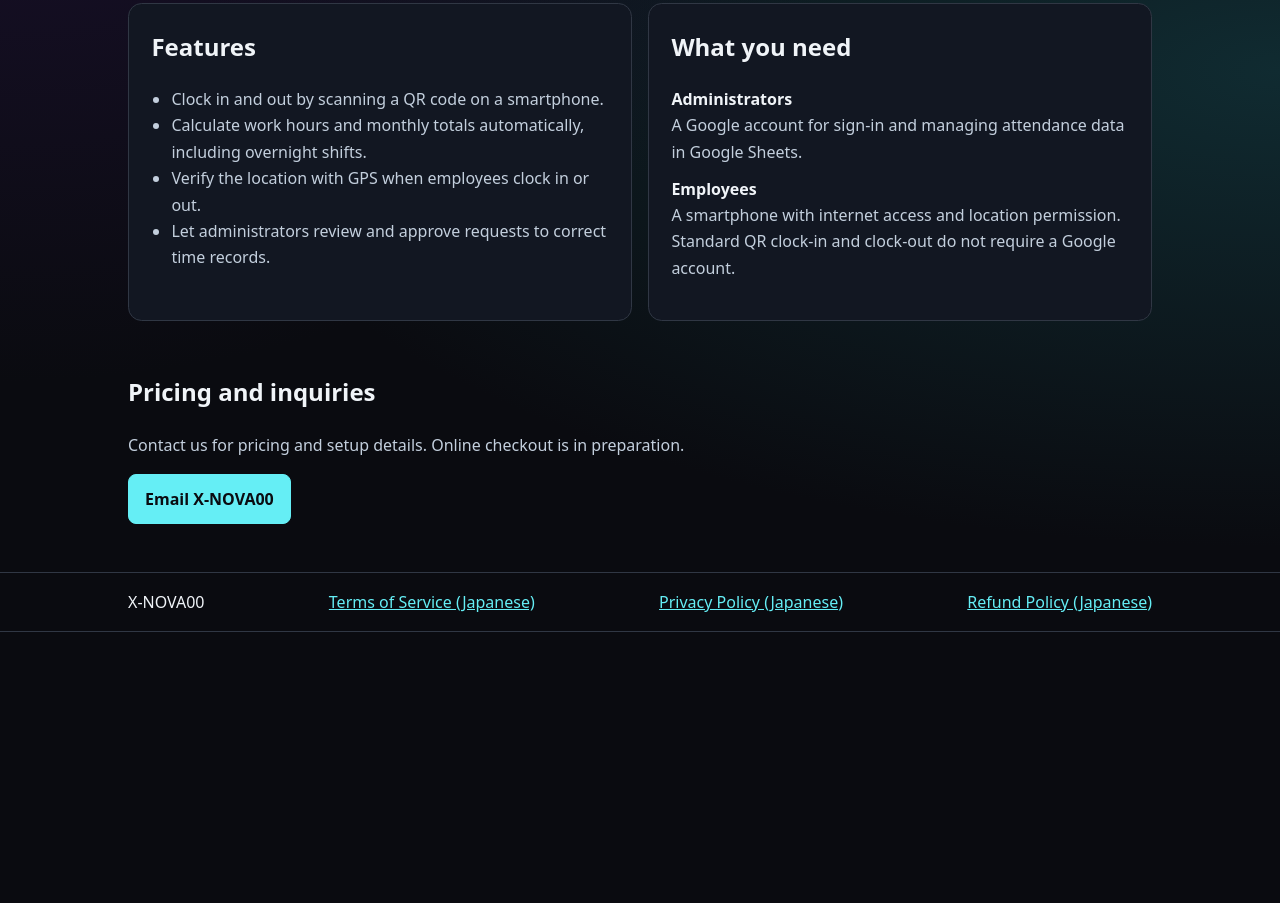
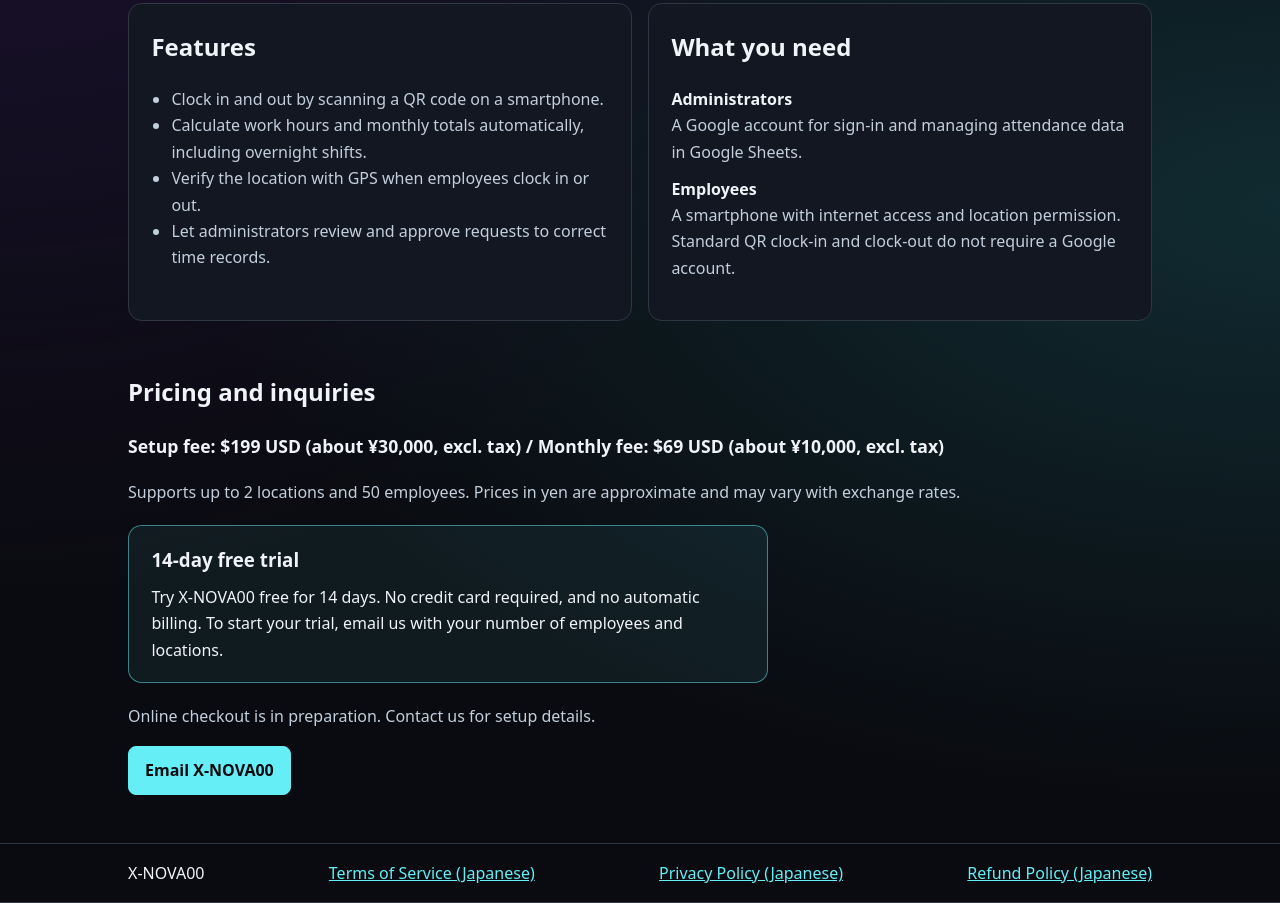
Before and after one commit to xnova00office-commits/X-NOVA00, a plain HTML site: page en.html in a window 1280 px wide. Shown: the part 490-1393 px from the top of the page. Before the commit the page ends 1122 px from the top, so only its background shows below. Drawn offline with Linux system fonts and the light colour scheme.

Commit message:
Update en.html

```diff
--- a/en.html
+++ b/en.html
@@ -3,7 +3,7 @@
 <head>
   <meta charset="utf-8">
   <meta name="viewport" content="width=device-width, initial-scale=1">
-  <meta name="description" content="QR time tracking for up to 50 employees across two locations. Record attendance on smartphones and manage work hours in Google Sheets.">
+  <meta name="description" content="QR time tracking for up to 50 employees across two locations. Record attendance on smartphones and manage work hours in Google Sheets. 14-day free trial.">
   <title>X-NOVA00 Time Card | QR Attendance Tracking</title>
   <style>
     :root { color-scheme: dark; font-family: system-ui, sans-serif; background: #0a0b10; color: #f0f4f8; }
@@ -29,6 +29,10 @@
     dt { font-weight: 700; }
     dd { margin: 0 0 .65rem; }
     .contact { padding-block: 2rem 3rem; }
+    .price { color: #f0f4f8; font-weight: 650; font-size: 1.1rem; }
+    .trial { border: 1px solid rgba(101, 238, 245, .5); border-radius: .85rem; background: rgba(101, 238, 245, .07); padding: 1.2rem 1.4rem; margin-block: 1.25rem; max-width: 40rem; }
+    .trial h3 { margin: 0 0 .5rem; }
+    .trial p { margin: 0; color: #f0f4f8; }
     footer { border-block: 1px solid #303744; }
     footer .wrap { flex-wrap: wrap; }
     :focus-visible { outline: 2px solid #fff; outline-offset: 4px; }
@@ -75,8 +79,14 @@
 
     <section class="contact" id="contact">
       <h2>Pricing and inquiries</h2>
-      <p>Contact us for pricing and setup details. Online checkout is in preparation.</p>
-      <a class="button primary" href="mailto:xnova00.office@gmail.com">Email X-NOVA00</a>
+      <p class="price">Setup fee: $199 USD (about &yen;30,000, excl. tax) / Monthly fee: $69 USD (about &yen;10,000, excl. tax)</p>
+      <p>Supports up to 2 locations and 50 employees. Prices in yen are approximate and may vary with exchange rates.</p>
+      <div class="trial">
+        <h3>14-day free trial</h3>
+        <p>Try X-NOVA00 free for 14 days. No credit card required, and no automatic billing. To start your trial, email us with your number of employees and locations.</p>
+      </div>
+      <p>Online checkout is in preparation. Contact us for setup details.</p>
+      <a class="button primary" href="mailto:xnova00.office@gmail.com?subject=14-day%20free%20trial%20request">Email X-NOVA00</a>
     </section>
   </main>
 
```
